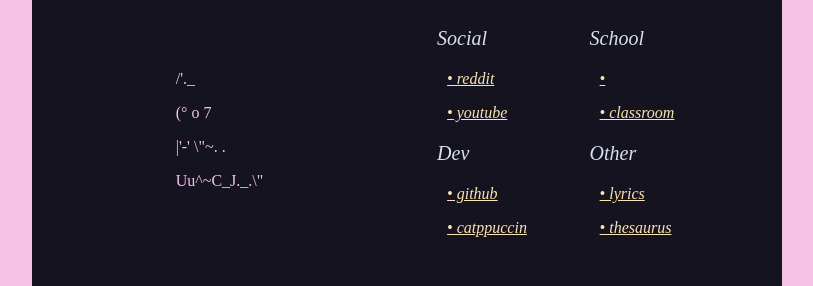
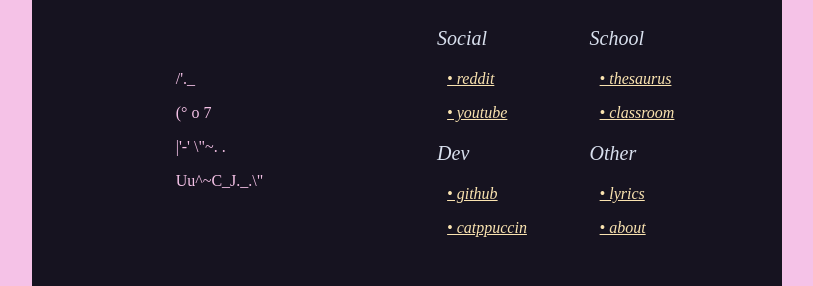
Before and after one commit to okklol/startpage, a plain HTML site: page index.html in a window 1280 px wide. Shown: the part 270-556 px from the top of the page, without its empty margins (233-1046 px from the left). Drawn offline with Linux system fonts and the light colour scheme.

Commit message:
Update index.html

```diff
--- a/index.html
+++ b/index.html
@@ -95,11 +95,11 @@
         </div>
         <div class="d">
             <p class="text"><i>School</i></p>
-            <p class="text2"><i><a href="" target="_blank" rel="noopener noreferrer">• </a></i></p>
+            <p class="text2"><i><a href="https://www.thesaurus.com/" target="_blank" rel="noopener noreferrer">• thesaurus</a></i></p>
             <p class="text2"><i><a href="https://classroom.google.com/u/0/h" target="_blank" rel="noopener noreferrer">• classroom</a></i></p>
             <p class="text"><i>Other</i></p>
             <p class="text2"><i><a href="https://lyricstranslate.com/" target="_blank" rel="noopener noreferrer">• lyrics</a></i></p>
-            <p class="text2"><i><a href="https://www.thesaurus.com/" target="_blank" rel="noopener noreferrer">• thesaurus</a></i></p>
+            <p class="text2"><i><a href="" target="_blank" rel="noopener noreferrer">• about</a></i></p>
         </div>
         <div class="b">
             <div>
```
